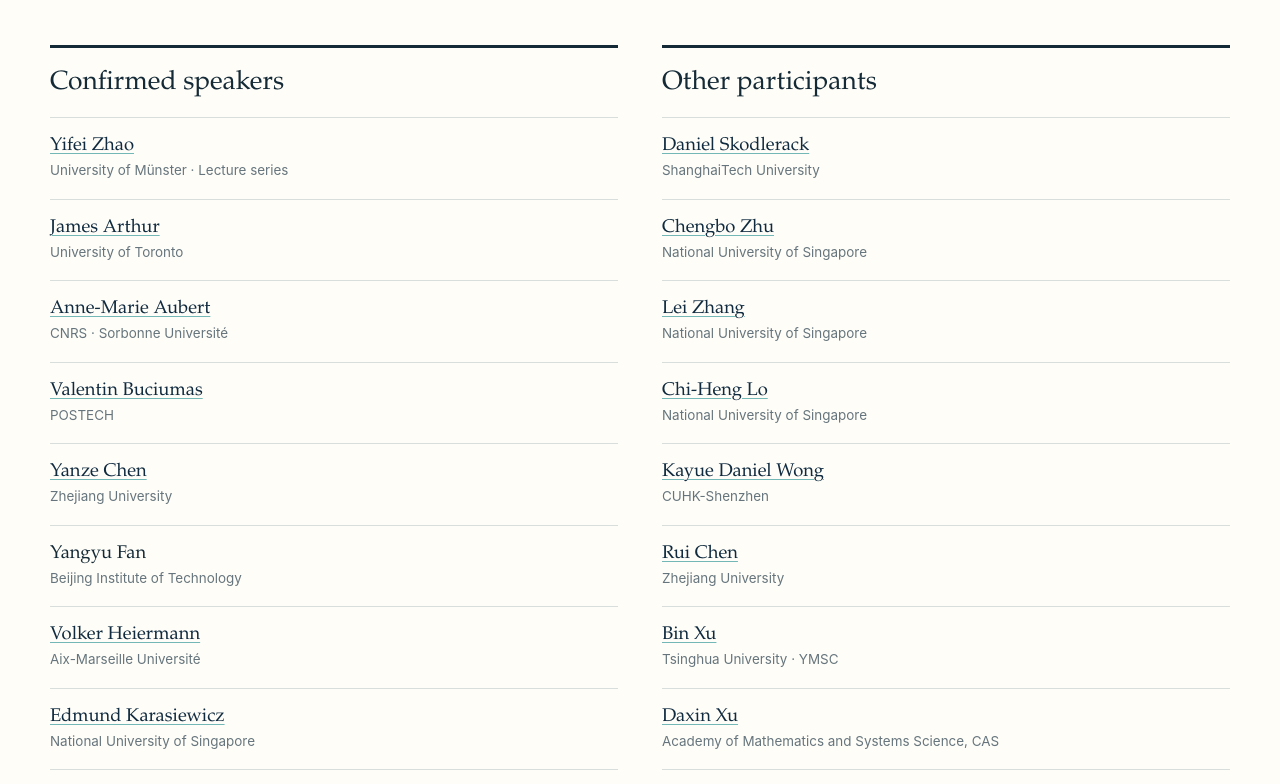
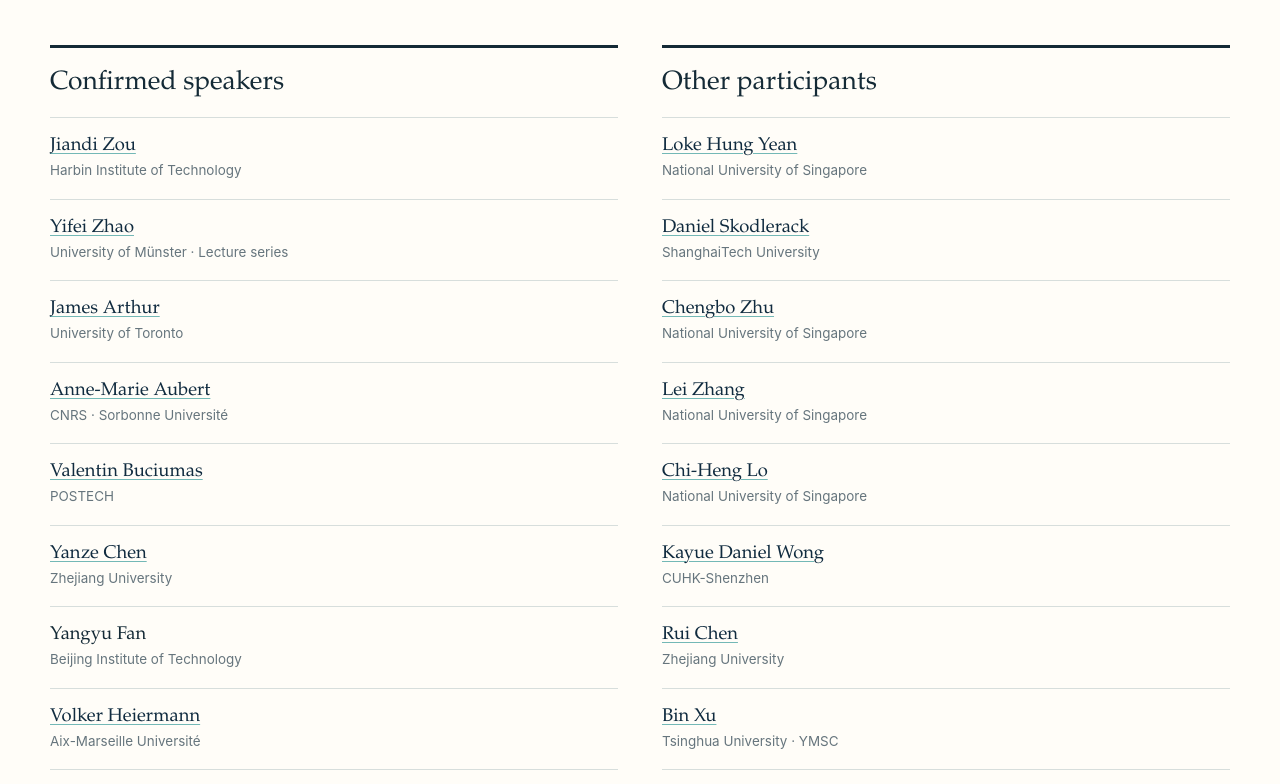
Before and after one commit to Langlandsproject/2026xmu, a plain HTML site: page index.html in a window 1280 px wide. Shown: the part 1205-1989 px from the top of the page. Drawn offline with Linux system fonts and the light colour scheme.

Commit message:
docs: update Jiandi Zou and Loke Hung Yean participation

```diff
--- a/index.html
+++ b/index.html
@@ -89,6 +89,7 @@ footer{padding:28px 0;color:#ffffff9e;background:#091c29;font-size:.78rem}footer
     <div class="roster">
       <h3>Confirmed speakers</h3>
       <ul class="roster-list">
+        <li><h4><a href="https://sites.google.com/view/jiandizou/">Jiandi Zou</a></h4><p>Harbin Institute of Technology</p></li>
         <li><h4><a href="https://yifeizhao.com/">Yifei Zhao</a></h4><p>University of Münster · Lecture series</p></li>
         <li><h4><a href="https://www.math.toronto.edu/arthur/">James Arthur</a></h4><p>University of Toronto</p></li>
         <li><h4><a href="https://perso.imj-prg.fr/annemarie-aubert/">Anne-Marie Aubert</a></h4><p>CNRS · Sorbonne Université</p></li>
@@ -114,6 +115,7 @@ footer{padding:28px 0;color:#ffffff9e;background:#091c29;font-size:.78rem}footer
     <div class="roster">
       <h3>Other participants</h3>
       <ul class="roster-list">
+        <li><h4><a href="https://blog.nus.edu.sg/lokehy/publications/">Loke Hung Yean</a></h4><p>National University of Singapore</p></li>
         <li><h4><a href="https://www.skodleracks.co.uk/">Daniel Skodlerack</a></h4><p>ShanghaiTech University</p></li>
         <li><h4><a href="https://blog.nus.edu.sg/matzhucb/">Chengbo Zhu</a></h4><p>National University of Singapore</p></li>
         <li><h4><a href="https://blog.nus.edu.sg/matzhlei/">Lei Zhang</a></h4><p>National University of Singapore</p></li>
@@ -136,7 +138,6 @@ footer{padding:28px 0;color:#ffffff9e;background:#091c29;font-size:.78rem}footer
         <li><h4>Li Cai</h4><p>Capital Normal University</p></li>
         <li><h4><a href="https://nadirmatringe.github.io/">Nadir Matringe</a></h4><p>Shanghai Institute for Mathematics and Interdisciplinary Sciences</p></li>
         <li><h4>Cheng Chen</h4><p>CUHK-Shenzhen</p></li>
-        <li><h4><a href="https://sites.google.com/view/jiandizou/">Jiandi Zou</a></h4><p>Harbin Institute of Technology</p></li>
         <li><h4><a href="https://www.pmf.unizg.hr/math/en/marcela.hanzer">Marcela Hanzer</a></h4><p>University of Zagreb</p></li>
         <li><h4><a href="https://en.himis-sz.cn/ry_36/95.html">Jiu-Kang Yu</a></h4><p>Hetao Institute of Mathematics and Interdisciplinary Sciences</p></li>
         <li><h4><a href="https://www.bimsa.cn/detail/twdeng.html">Taiwang Deng</a></h4><p>Beijing Institute of Mathematical Sciences and Applications</p></li>
```
